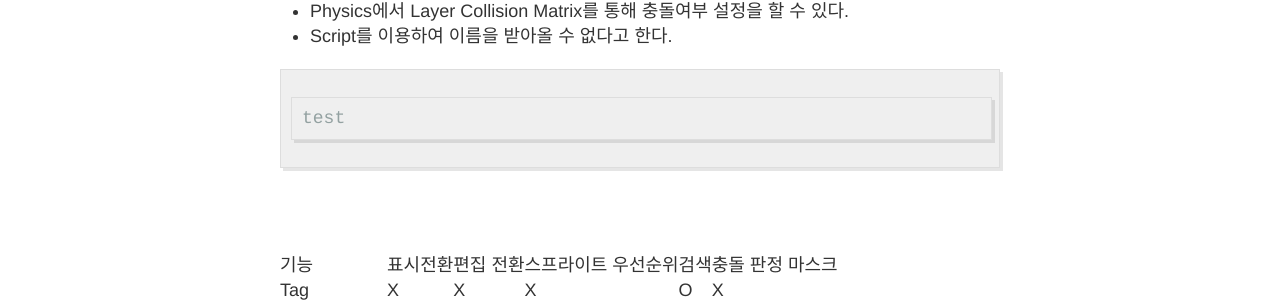
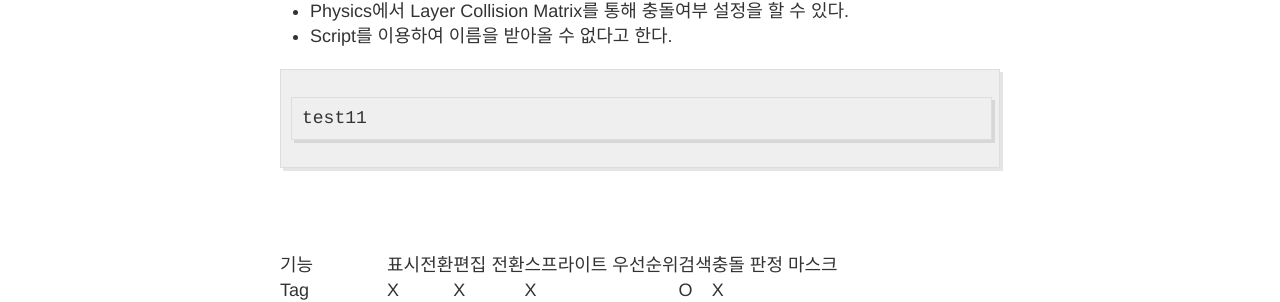
Before and after one commit to keemeesuu/keemeesuu.github.io, a Jekyll site: the page built from _posts/dev/unity/2020-12-25-tag,layer.md, in a window 1280 px wide. Shown: the part 622-924 px from the top of the page. Built offline with Jekyll 4.4.1, drawn with Linux system fonts in a browser that asks for light colours.

Commit message:
Update 2020-12-25-tag,layer.md

```diff
--- a/_posts/dev/unity/2020-12-25-tag,layer.md
+++ b/_posts/dev/unity/2020-12-25-tag,layer.md
@@ -27,8 +27,8 @@ Tag == 찾을 객체 묶음
 - Physics에서 Layer Collision Matrix를 통해 충돌여부 설정을 할 수 있다.
 - Script를 이용하여 이름을 받아올 수 없다고 한다.
 
-~~~c#
-test
+~~~
+test11
 ~~~
 
 <br>
```
